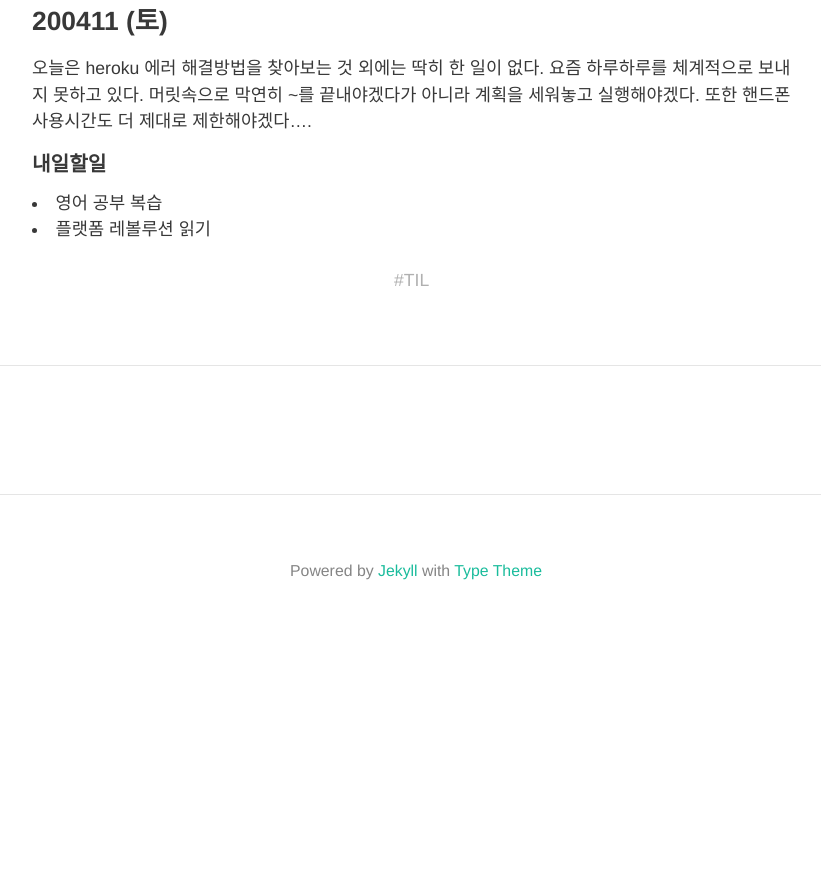
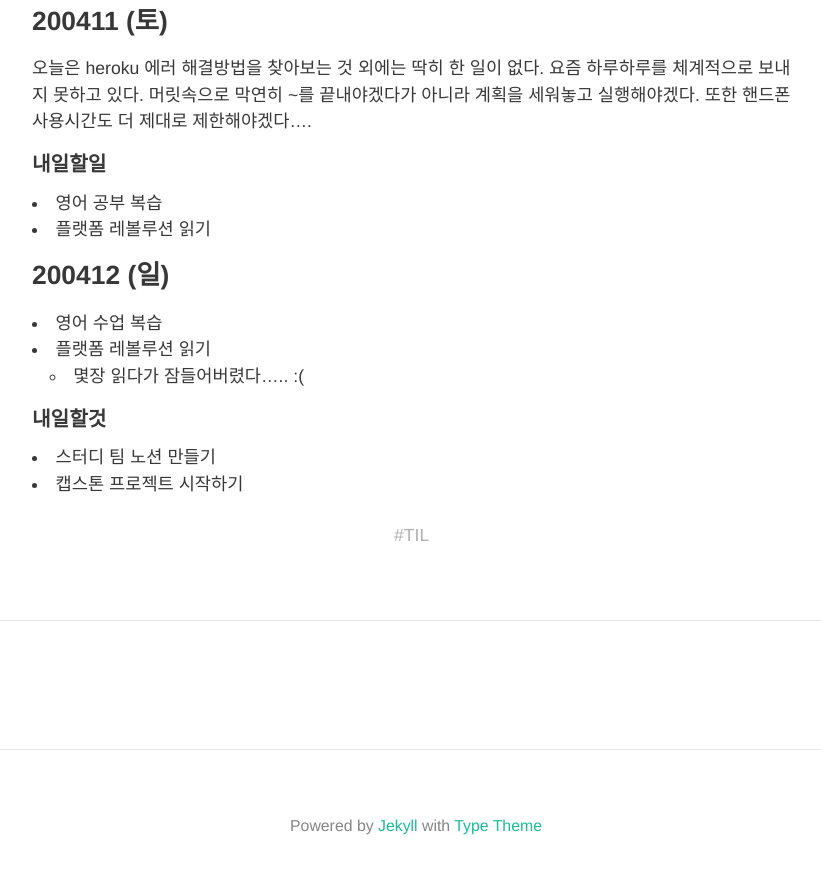
Before and after one commit to HyunlangBan/hyunlangban.github.io, a Jekyll site: the page built from _posts/TIL/2020-04-06-week-til.md, in a window 1280 px wide and 900 px high, scrolled down 1610 px. Shown: the top 874 px of the window, without its empty margins (224-1045 px from the left). Built offline with Jekyll 4.4.1, drawn with Linux system fonts in a browser that asks for light colours; nearby versions of some CDN libraries; some web fonts are replaced; comment, search, counter and statistics services are not loaded; before the commit the page ends 2257 px from its top, so only the background shows below that.

Commit message:
Add 200412 TIL

```diff
--- a/_posts/TIL/2020-04-06-week-til.md
+++ b/_posts/TIL/2020-04-06-week-til.md
@@ -41,3 +41,12 @@ title: 200406-200412 TIL
 #### 내일할일
 - 영어 공부 복습
 - 플랫폼 레볼루션 읽기
+
+### 200412 (일)
+- 영어 수업 복습
+- 플랫폼 레볼루션 읽기
+  - 몇장 읽다가 잠들어버렸다..... :(
+
+#### 내일할것
+- 스터디 팀 노션 만들기
+- 캡스톤 프로젝트 시작하기
```
